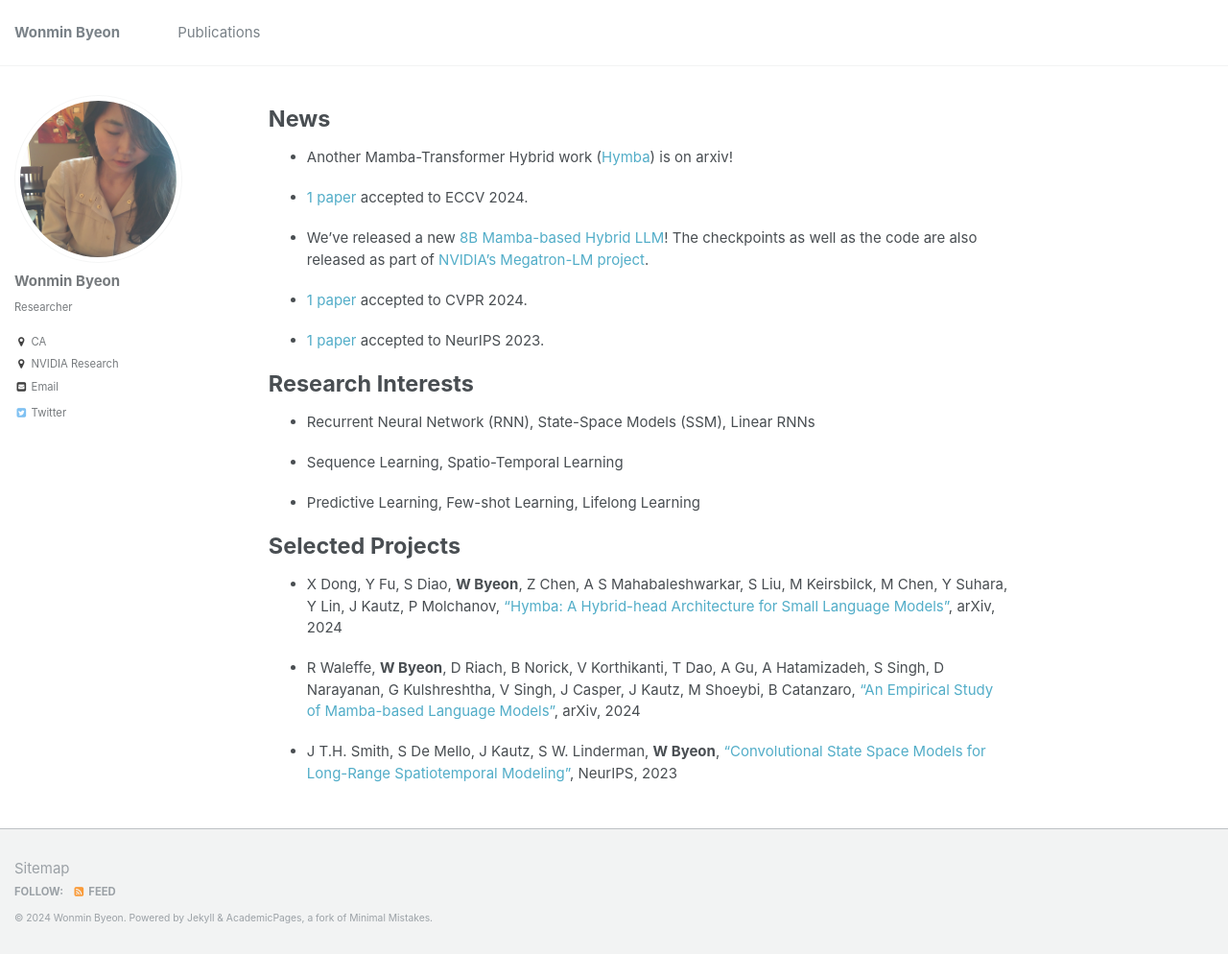
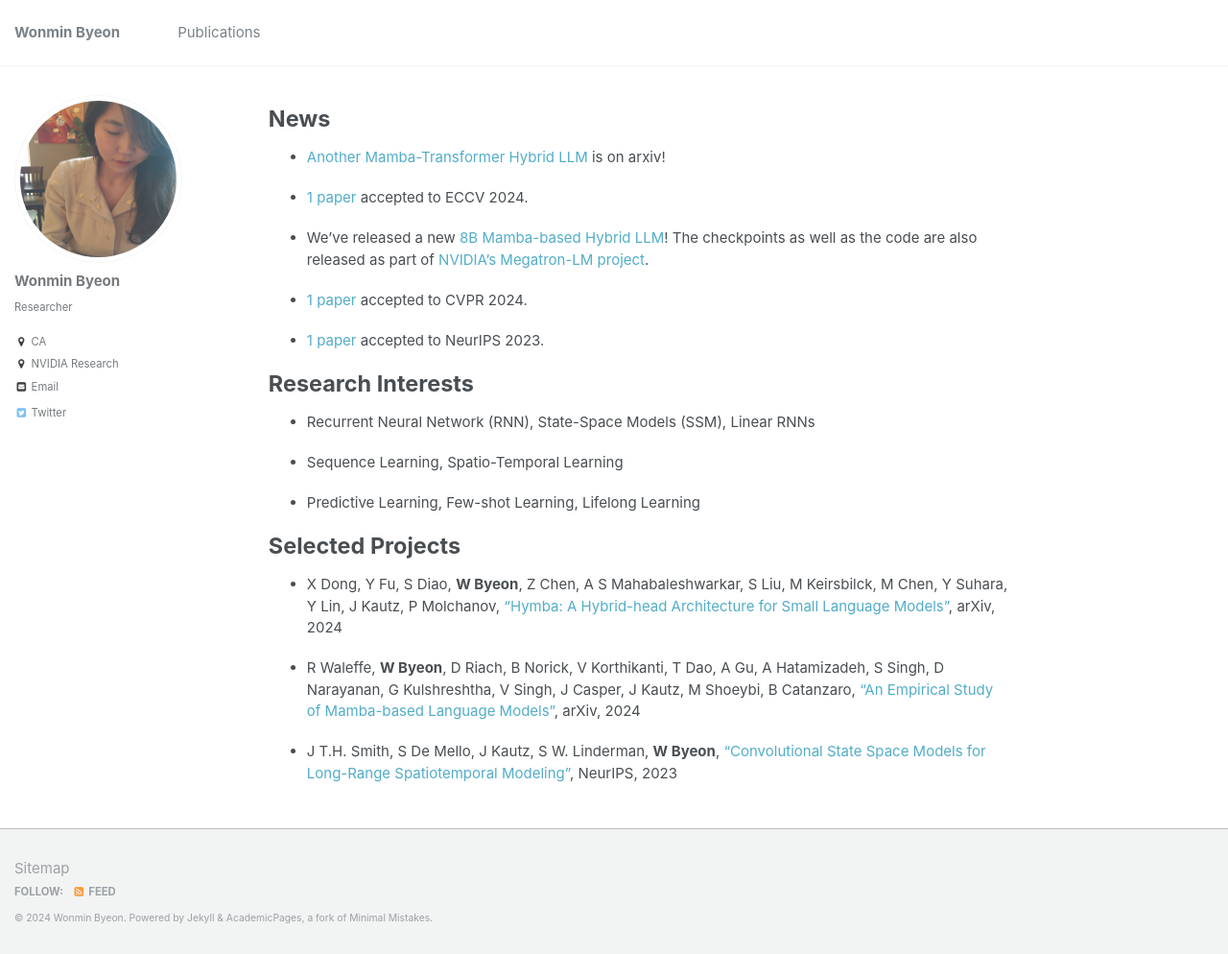
Before and after one commit to wonmin-byeon/wonmin-byeon.github.io, a Jekyll site: the page built from _pages/about.md, in a window 1280 px wide and 994 px high. Shown: the whole window at 96% size. Built offline with Jekyll 4.4.1, drawn with Linux system fonts in a browser that asks for light colours.

Commit message:
add hymba paper

```diff
--- a/_pages/about.md
+++ b/_pages/about.md
@@ -11,7 +11,7 @@ redirect_from:
 News
 ======
 
-* Another Mamba-Transformer Hybrid work ([Hymba](https://wonmin-byeon.github.io/publication/2024-hymba)) is on arxiv!
+* [Another Mamba-Transformer Hybrid LLM](https://wonmin-byeon.github.io/publication/2024-hymba) is on arxiv!
 
 * [1 paper](https://wonmin-byeon.github.io/publication/2024-mtvg) accepted to ECCV 2024.
 
```
